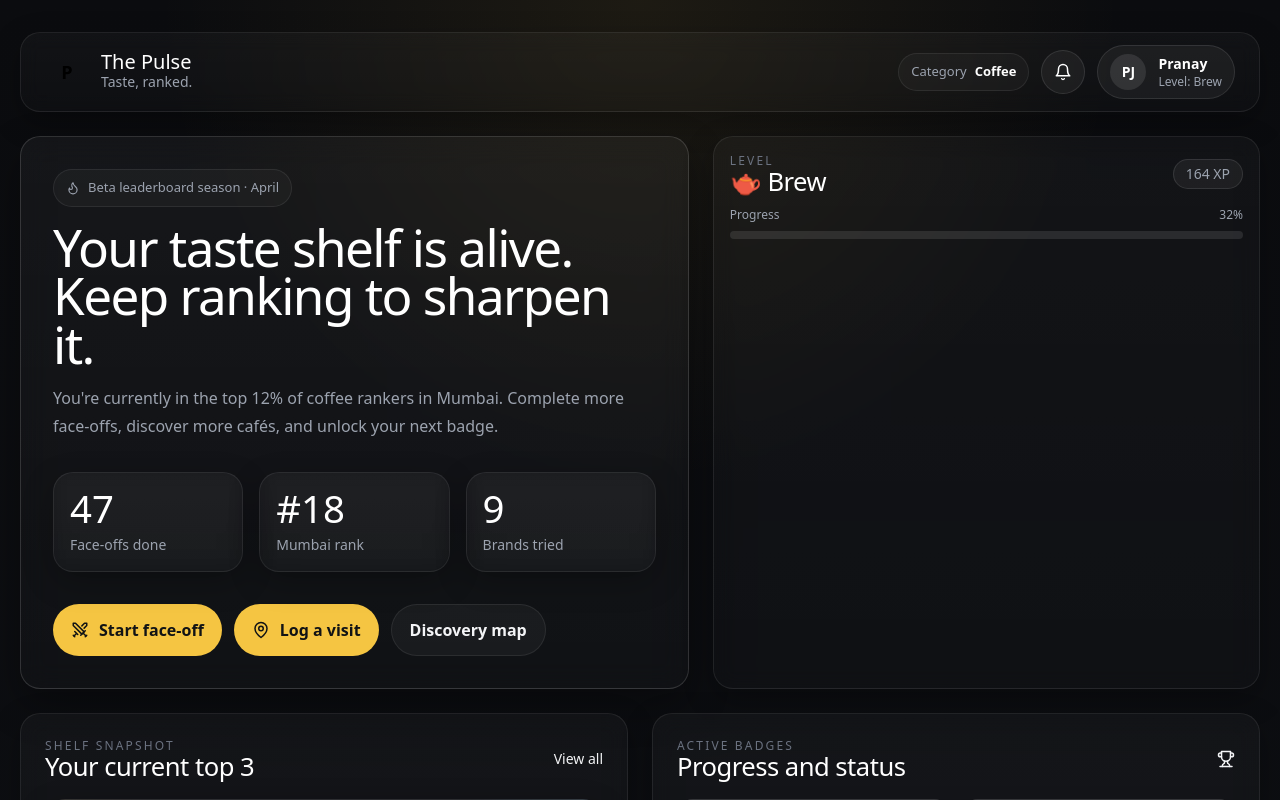
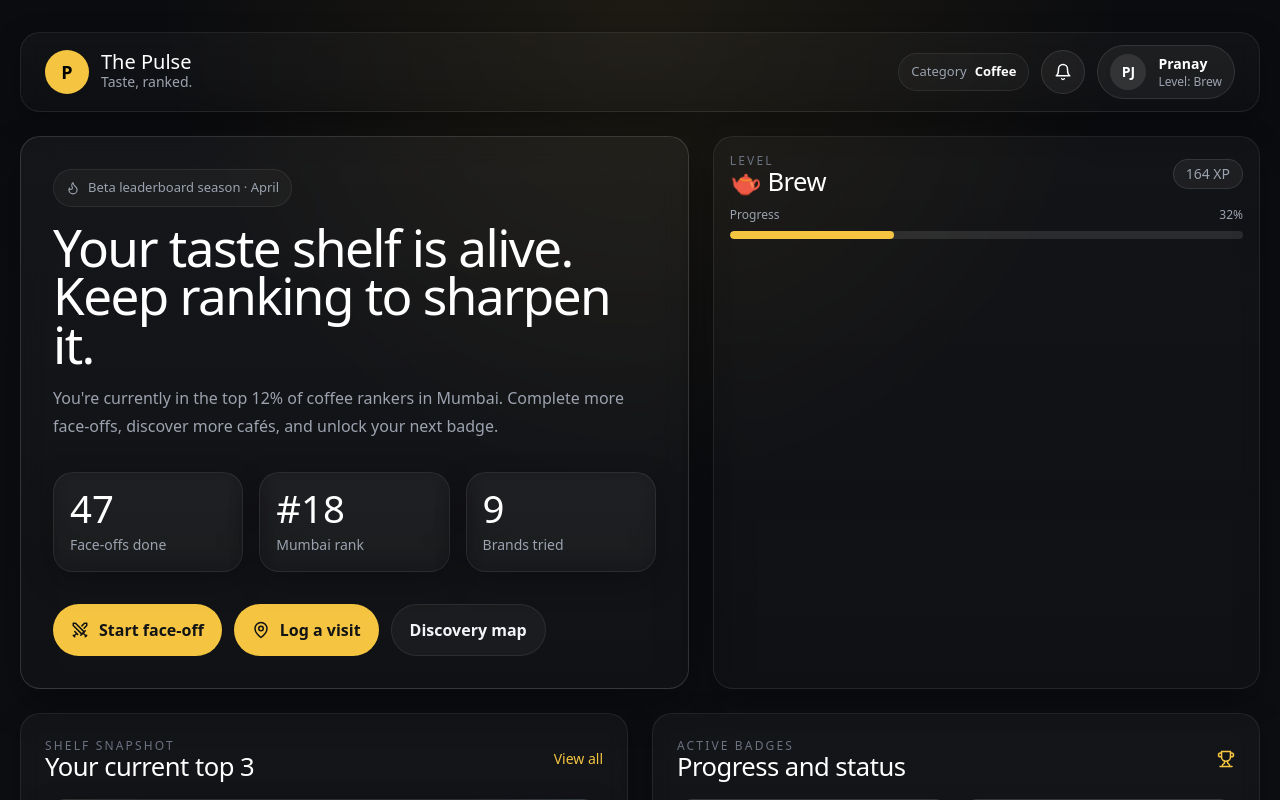
Before and after one commit to pranayj02/the-pulse, a Next.js app: page / in a window 1280 px wide. Shown: the top 800 px of the page. Built offline with nearby package versions, Linux system fonts and the light colour scheme; a web font is replaced by a local one.

Commit message:
Update tailwind.config.ts reset change

```diff
--- a/tailwind.config.ts
+++ b/tailwind.config.ts
@@ -9,60 +9,42 @@ const config: Config = {
   theme: {
     extend: {
       colors: {
-        // FIX: Mapping 'text' to the 'ink' variables in your CSS
         bg: 'var(--color-bg)',
         surface: 'var(--color-surface)',
-        surface2: 'var(--color-surface-soft)',
-        border: 'var(--color-ink)', // High contrast borders
-
-        // TYPOGRAPHY FIX
-        // This ensures text-text or text-muted uses the dark slate 'ink'
-        text: 'var(--color-ink)',
-        muted: 'var(--color-ink-muted)',
-        ink: 'var(--color-ink)',
-        'ink-muted': 'var(--color-ink-muted)',
-
-        // THE PULSE SPECTRUM
-        electric: 'var(--color-pulse-electric)',
-        hot: 'var(--color-pulse-hot)',
-        cyan: 'var(--color-pulse-cyan)',
-        lime: 'var(--color-pulse-lime)',
-        blue: 'var(--color-pulse-blue)',
-        accent: 'var(--color-pulse-hot)', // Infrared fallback
+        surface2: 'var(--color-surface-2)',
+        border: 'var(--color-border)',
+        accent: 'var(--color-accent)',
+        muted: 'var(--color-text-muted)',
+        winner: 'var(--color-winner-ring)',
+        'winner-bg': 'var(--color-winner-bg)',
+      },
+      boxShadow: {
+        winner: '0 0 24px var(--color-winner-glow)',
       },
       fontFamily: {
-        // Updated to match your Fontshare imports
-        clash: ['Clash Display', 'system-ui', 'sans-serif'],
-        satoshi: ['Satoshi', 'system-ui', 'sans-serif'],
         display: ['Clash Display', 'system-ui', 'sans-serif'],
         body: ['Satoshi', 'system-ui', 'sans-serif'],
       },
       borderRadius: {
-        xl: '30px',
-        lg: '22px',
-        md: '16px',
-        card: '22px',
-        pill: '999px',
-      },
-      boxShadow: {
-        // Hard tactile shadows for the "Notion" look
-        pop: '0 8px 0 0 #0f172a',
-        flat: '0 4px 0 0 rgba(15, 23, 42, 0.08)',
-        card: '0 8px 0 0 #0f172a',
-        lift: '0 20px 40px -12px rgba(15, 23, 42, 0.12)',
+        card: '16px',
       },
       animation: {
-        'stripe-flow': 'stripe-flow 1.5s linear infinite',
-        'pop-in': 'pop-in 0.4s cubic-bezier(0.175, 0.885, 0.32, 1.275) forwards',
+        'fade-up': 'fadeUp 0.4s cubic-bezier(0.16, 1, 0.3, 1) forwards',
+        pop: 'pop 0.3s cubic-bezier(0.16, 1, 0.3, 1) forwards',
+        shimmer: 'shimmer 1.5s ease-in-out infinite',
       },
       keyframes: {
-        'stripe-flow': {
-          'from': { backgroundPosition: '0 0' },
-          'to': { backgroundPosition: '48px 0' },
+        fadeUp: {
+          '0%': { opacity: '0', transform: 'translateY(16px)' },
+          '100%': { opacity: '1', transform: 'translateY(0)' },
         },
-        'pop-in': {
-          '0%': { transform: 'scale(0.9)', opacity: '0' },
+        pop: {
+          '0%': { transform: 'scale(0.95)', opacity: '0' },
           '100%': { transform: 'scale(1)', opacity: '1' },
+        },
+        shimmer: {
+          '0%': { backgroundPosition: '-200% 0' },
+          '100%': { backgroundPosition: '200% 0' },
         },
       },
     },
```
